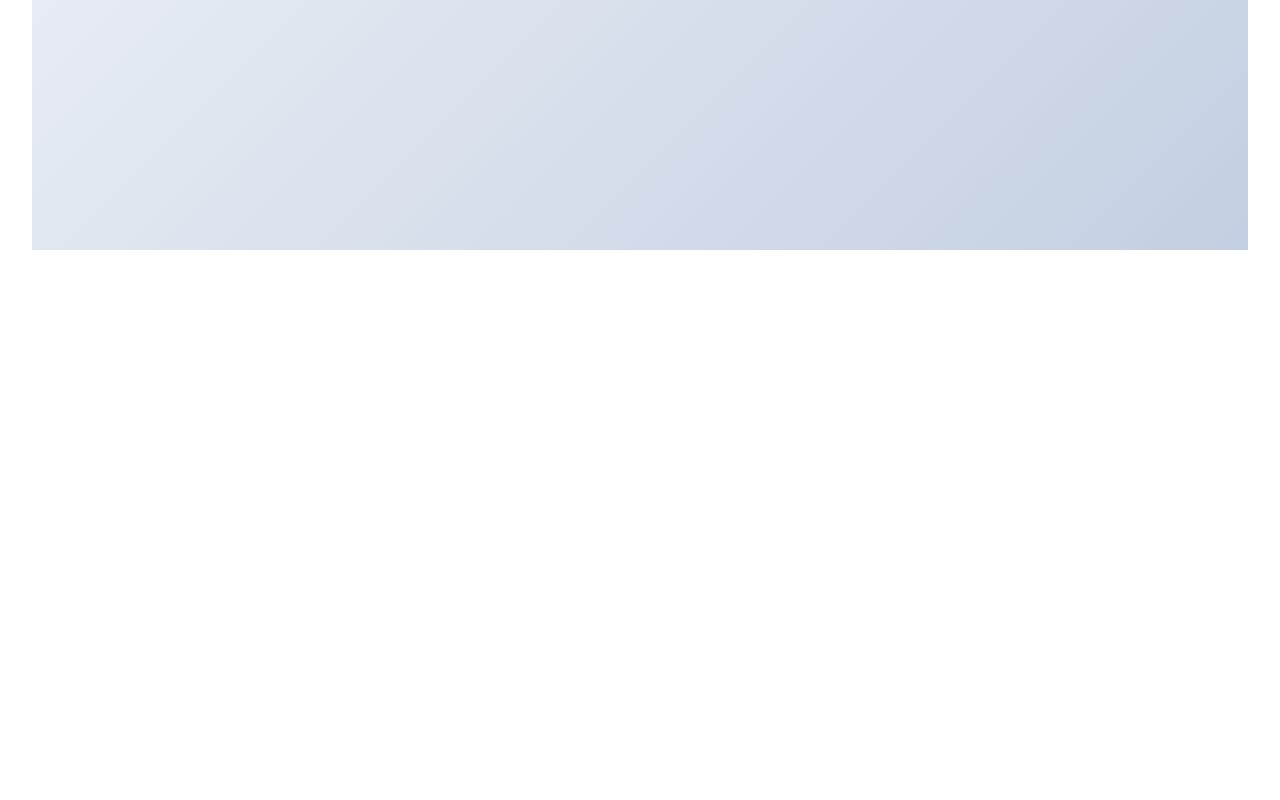
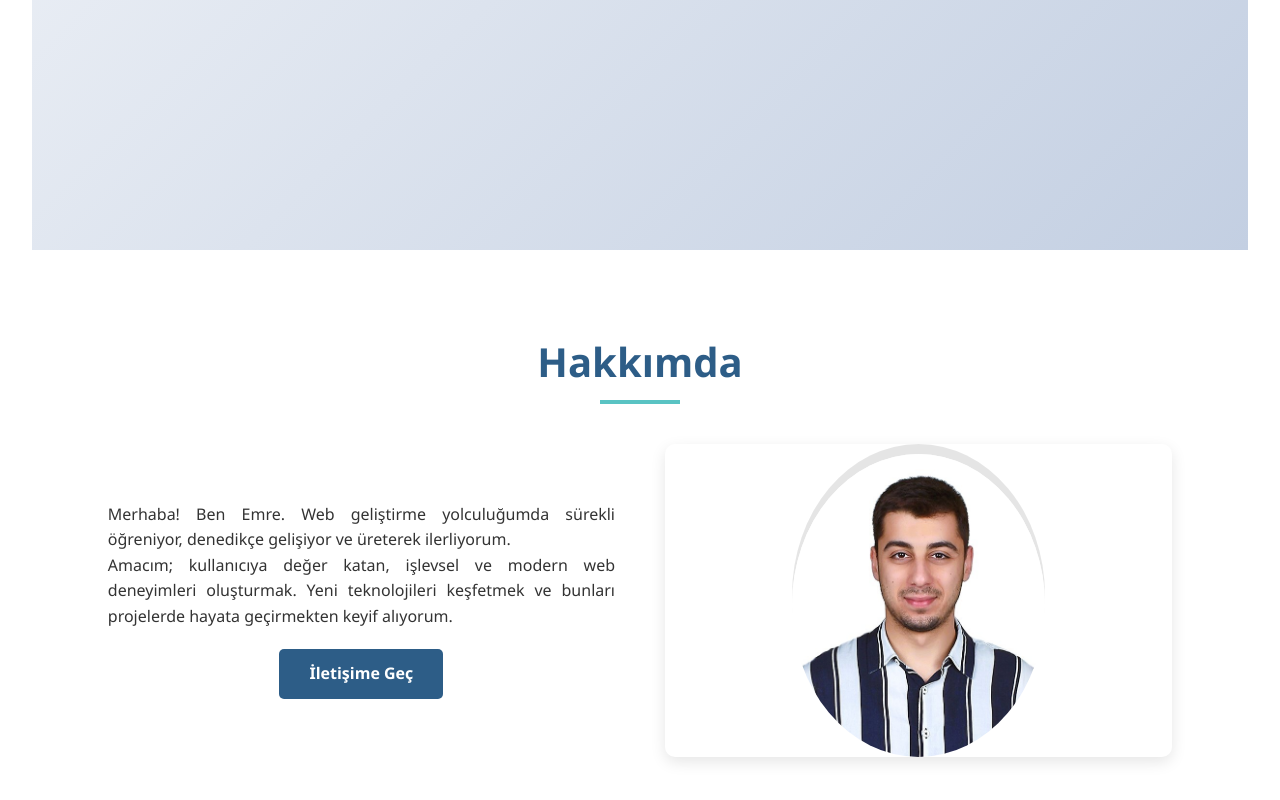
Before and after one commit to emre3657/portfolio-react-ts, a React (Vite) app in the folder portfolio/: page / in a window 1280 px wide. Shown: the part 582-1382 px from the top of the page. Before the commit the page ends 864 px from the top, so only its background shows below. Built offline with nearby package versions, Linux system fonts and the light colour scheme.

Commit message:
feat(about-section): create about section component

```diff
--- /dev/null
+++ b/portfolio/src/pages/home/AboutSection.css
@@ -0,0 +1,33 @@
+/* About Section */
+.about-content {
+  display: flex;
+  align-items: center;
+  justify-content: center;
+  gap: 50px;
+}
+
+.about-text {
+  flex: 1;
+}
+
+.about-text p {
+  text-align: justify;
+}
+
+.about-image {
+  flex: 1;
+  border-radius: 10px;
+  overflow: hidden;
+  box-shadow: 0 5px 15px rgba(0, 0, 0, 0.1);
+  display: flex;
+  justify-content: center;
+  padding-top: 10px;
+}
+
+.about-image img {
+  width: 50%;
+  height: auto;
+  display: block;
+  border-radius: 50%;
+  box-shadow: 0px -10px 0px rgba(0, 0, 0, 0.1);
+}
--- /dev/null
+++ b/portfolio/src/pages/home/AboutSection.tsx
@@ -0,0 +1,32 @@
+import profileImage from "../../assets/images/profile.jpg";
+import "./AboutSection.css";
+
+export function AboutSection() {
+  return (
+    <section id="about">
+      <div className="container">
+        <h2 className="section-title">Hakkımda</h2>
+        <div className="about-content">
+          <div className="about-text">
+            <p>
+              Merhaba! Ben Emre. Web geliştirme yolculuğumda sürekli öğreniyor,
+              denedikçe gelişiyor ve üreterek ilerliyorum.
+            </p>
+            <p>
+              Amacım; kullanıcıya değer katan, işlevsel ve modern web
+              deneyimleri oluşturmak. Yeni teknolojileri keşfetmek ve bunları
+              projelerde hayata geçirmekten keyif alıyorum.
+            </p>
+            <a href="#contact" className="btn" style={{ marginTop: 20 }}>
+              İletişime Geç
+            </a>
+          </div>
+
+          <div className="about-image">
+            <img src={profileImage} alt="Profil Fotoğrafı" />
+          </div>
+        </div>
+      </div>
+    </section>
+  );
+}
--- a/portfolio/src/pages/home/HomePage.tsx
+++ b/portfolio/src/pages/home/HomePage.tsx
@@ -1,11 +1,13 @@
 import { Header } from "../../components/Header";
 import { HeroSection } from "./HeroSection";
+import { AboutSection } from "./AboutSection";
 
 export function HomePage() {
   return (
     <>
       <Header />
       <HeroSection />
+      <AboutSection />
     </>
   );
 }
```
